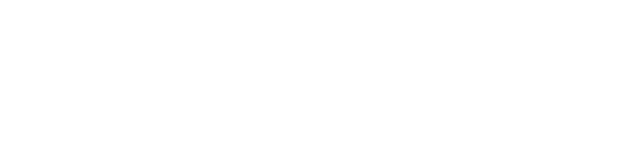
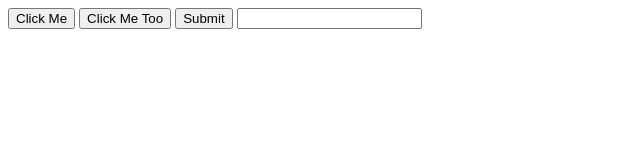
Before and after one commit to calvinscharf/101-onlineClothingStore, a plain HTML site: page index.html in a window 1280 px wide. Shown: the whole page, without its empty margins (0-640 px from the left). Drawn offline with Linux system fonts and the light colour scheme.

Commit message:
added script to html

```diff
--- a/index.html
+++ b/index.html
@@ -7,6 +7,20 @@
     <title>Document</title>
 </head>
 <body>
+    <button onclick="sayHello();">Click Me</button>
+    <button onclick="sayHi();">Click Me Too</button>
+    <input type="submit"></button>
+    <input value="" onkeyup="setValue(this.value)"/>
 
+    <script>
+      function sayHello(){ alert('Hello, Window.alert Method!') };
+      function sayHi(){ console.log('Hi, Console.log Method!') };
+      let usersInput;
+          function setValue(input) {
+       usersInput = input
+       console.log({usersInput})
+     }
+   </script>
+    </script>
 </body>
 </html>
```
